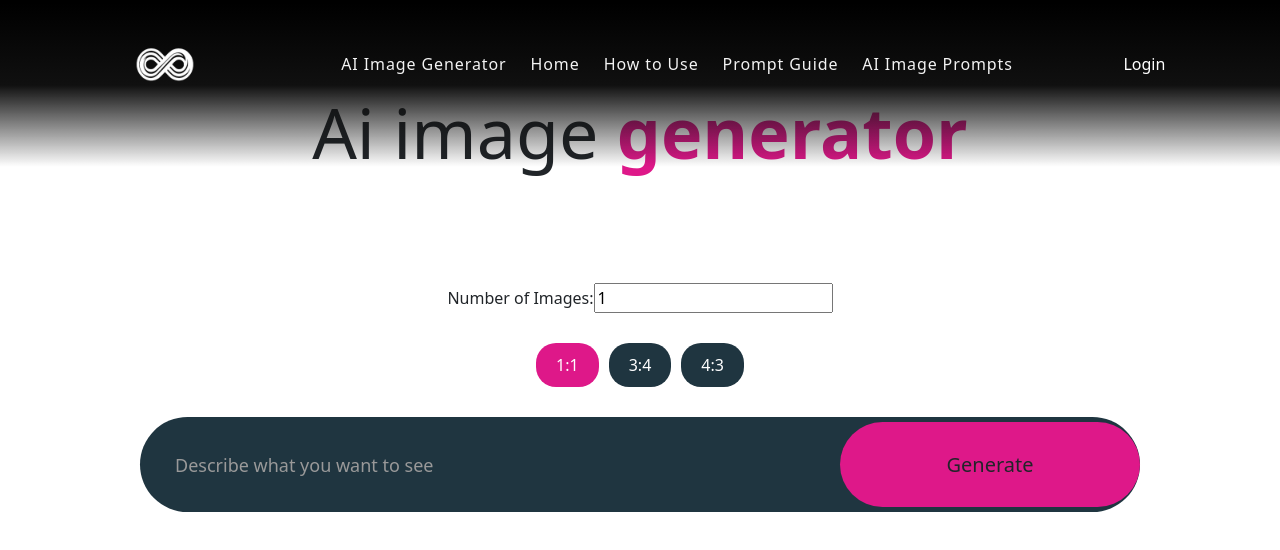
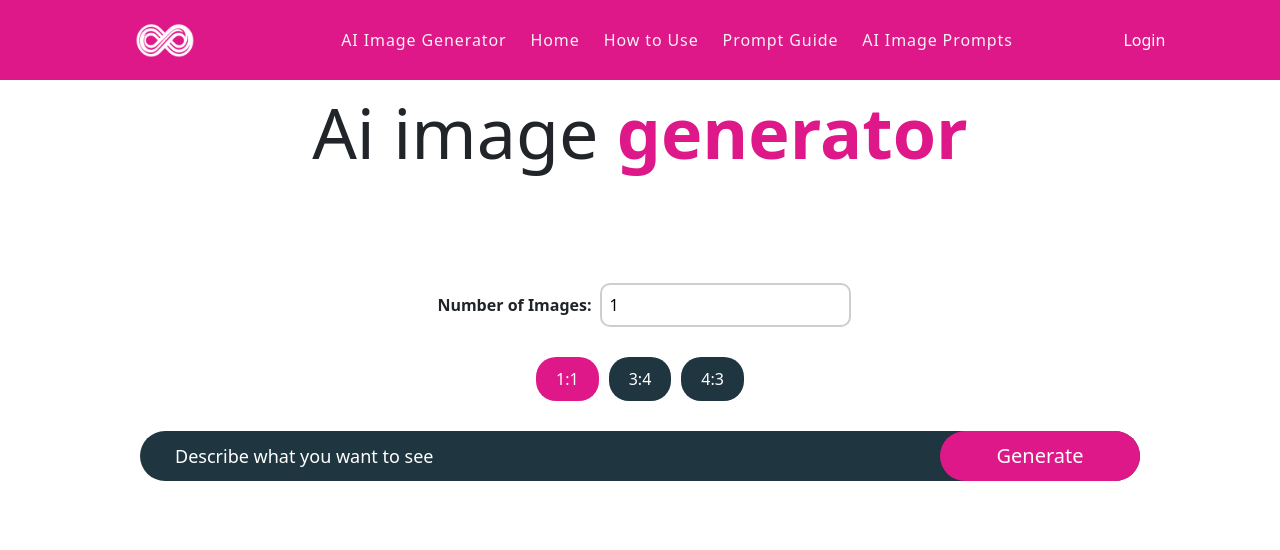
Before and after one commit to engineerFayyaz/text-to-image-latest, a React (Create React App) app: page / in a window 1280 px wide. Shown: the top 550 px of the page. Built offline with nearby package versions, Linux system fonts and the light colour scheme.

Commit message:
Code | Update } bilal

```diff
--- a/src/components/Header/header.css
+++ b/src/components/Header/header.css
@@ -3,18 +3,13 @@
     top: 0;
     left: 0;
     width: 100%;
-    background: linear-gradient(
-      180deg,
-      #000000 1.3%,
-      #101010 42.57%,
-      rgba(15, 15, 15, 0) 83.4%
-    );
-    height: 200px;
+    background:#de1889;
+    height: 80px;
     display: flex;
     align-items: center;
     justify-content: space-evenly;
     z-index: 10;
-    padding-bottom: 80px;
+    /* padding-bottom: 80px; */
 
     .navbar-collapse {
       flex-grow: 0 !important;
@@ -29,12 +24,12 @@
     position: absolute;
     z-index: 1000;
     box-shadow: 0 8px 16px #0003;
-    background: linear-gradient(
+    /* background: linear-gradient(
       180deg,
       #3a3a3a 0%,
       #242424 19.86%,
       rgb(0, 0, 0) 77.83%
-    );
+    ); */
     padding: 20px;
 
     .dropdown-item {
--- a/src/components/ImageGenerator/ImageGenerator.css
+++ b/src/components/ImageGenerator/ImageGenerator.css
@@ -36,7 +36,7 @@
   display: flex;
   width: 100%;
   max-width: 1000px;
-  height: 95px;
+  height: 50px;
   justify-content: space-around;
   align-items: center;
   border-radius: 50px;
@@ -56,12 +56,12 @@
 }
 
 .search-input::placeholder {
-  color: #999;
+  color:white;
 }
 
 .generate-btn {
-  width: 300px;
-  height: 85px;
+  width: 200px;
+  height: 100%;
   font-size: 20px;
   border-radius: 50px;
   background: #de1889;
@@ -69,6 +69,11 @@
   display: flex;
   justify-content: center;
   align-items: center;
+  color: white;
+  transition: background-color .3s ease-out;
+}
+.generate-btn:hover{
+  background-color: black;
 }
 
 .loading-bar {
--- a/src/components/ImageGenerator/ImageGenerator.jsx
+++ b/src/components/ImageGenerator/ImageGenerator.jsx
@@ -91,9 +91,9 @@ const ImageGenerator = () => {
                     {loading && <div className="loading-text">{`${progress}% Loaded`}</div>}
                 </div>
             </div>
-            <div className="input-fields">
-                <label htmlFor="numImages">Number of Images:</label>
-                <input type="number" id="numImages" ref={numImagesRef} value={numImages} onChange={(e) => setNumImages(parseInt(e.target.value))} />
+            <div className="input-fields form-group">
+                <label htmlFor="numImages" className='mx-2'><b>Number of Images:</b></label>
+                <input type="number" className='p-2 ' id="numImages" ref={numImagesRef} value={numImages} onChange={(e) => setNumImages(parseInt(e.target.value))} style={{borderRadius:"10px",outline:"none",boxShadow:"none",border:"2px solid #cecece"}}  />
             </div>
             <div className="aspect-ratio-selection">
                 {aspectRatios.map((ratio, index) => (
```
